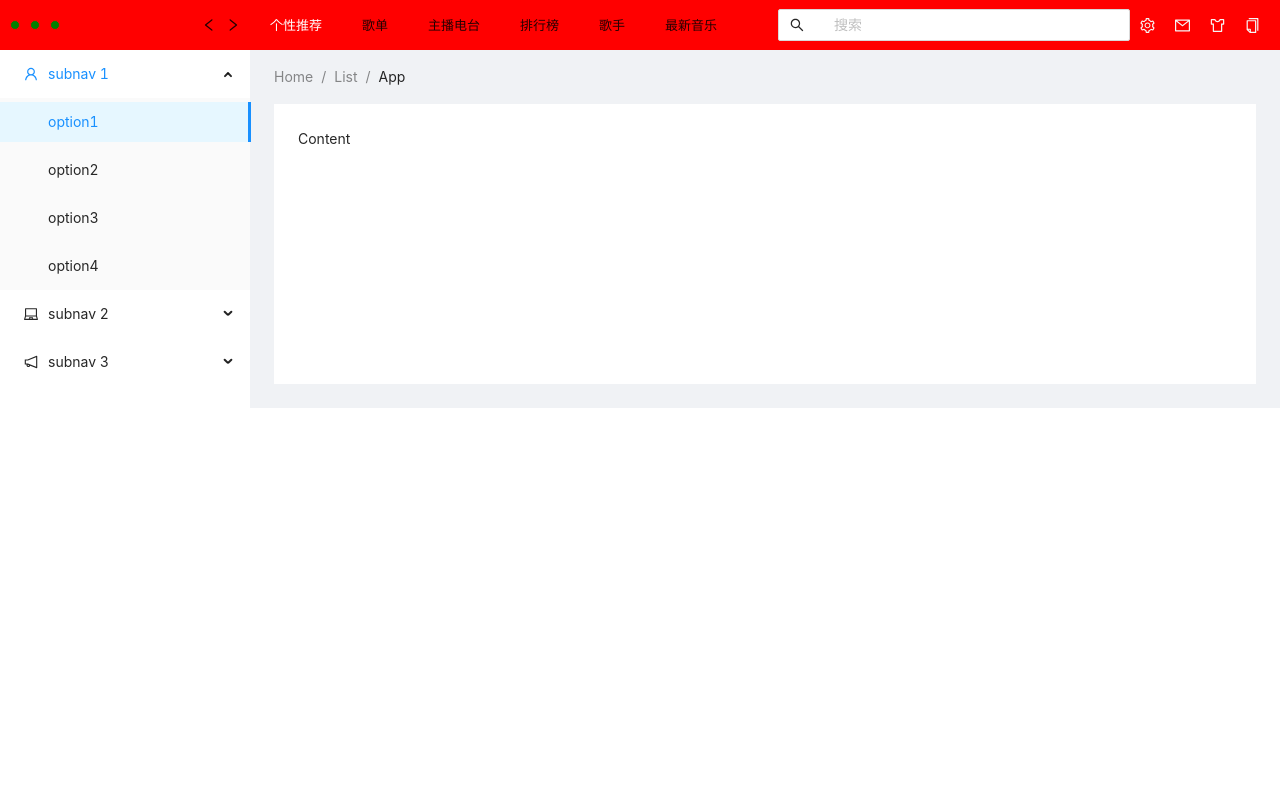
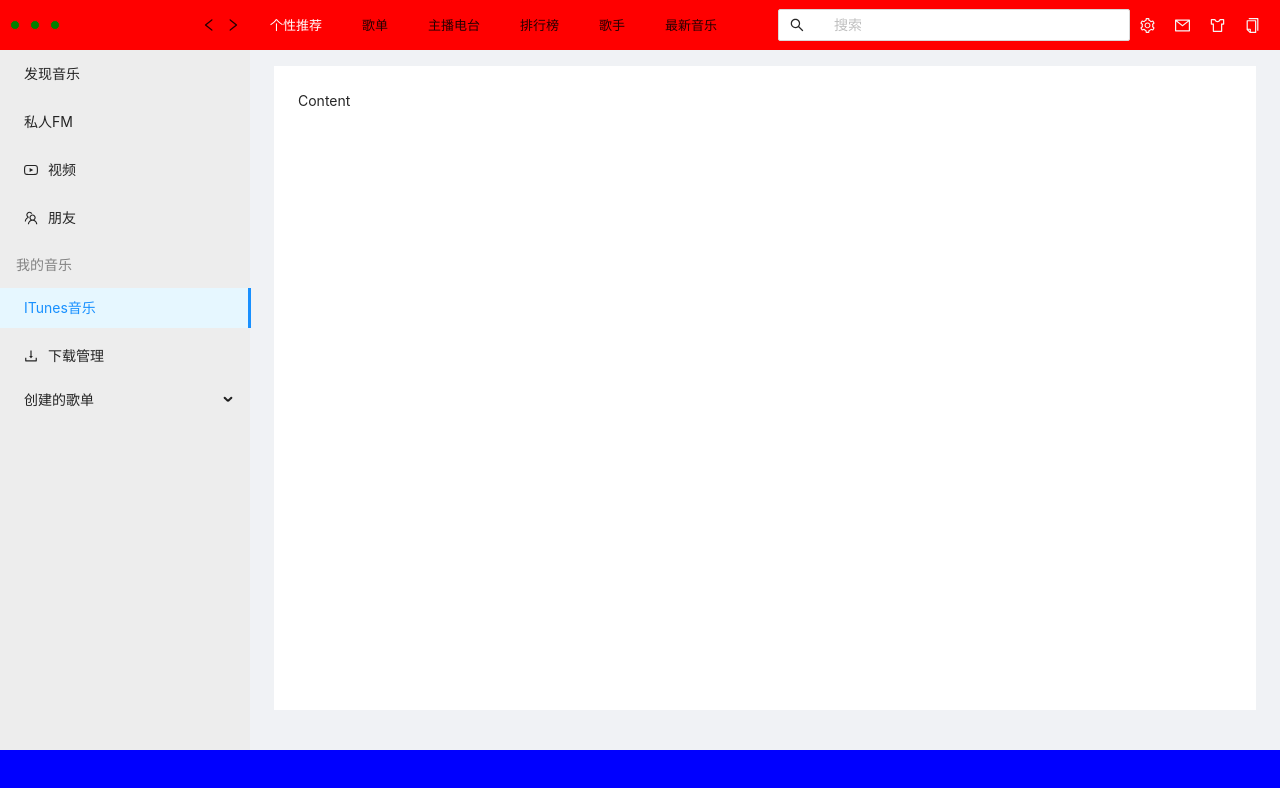
Before and after one commit to ly1994lyy/react-neteasemusci, a React (Create React App) app: page / in a window 1280 px wide. Shown: the top 788 px of the page. Built offline with nearby package versions, Linux system fonts and the light colour scheme.

Commit message:
首页框架

```diff
--- a/src/components/main/Main.jsx
+++ b/src/components/main/Main.jsx
@@ -1,21 +1,22 @@
-import { Layout, Menu, Breadcrumb,Input } from "antd";
+import { Layout, Menu, Input } from "antd";
 import {
-  UserOutlined,
-  LaptopOutlined,
-  NotificationOutlined,
   LeftOutlined,
   RightOutlined,
   SearchOutlined,
   SettingOutlined,
   MailOutlined,
   SkinOutlined,
-  CopyOutlined
+  CopyOutlined,
+  HeartOutlined,
+  DownloadOutlined,
+  YoutubeOutlined,
+  TeamOutlined
 } from "@ant-design/icons";
 import React from "react";
 import './index.scss'
 
 const { SubMenu } = Menu;
-const { Header, Content, Sider } = Layout;
+const { Header, Content, Sider,Footer } = Layout;
 
 function Main() {
   return (
@@ -66,50 +67,39 @@ function Main() {
             mode="inline"
             defaultSelectedKeys={["1"]}
             defaultOpenKeys={["sub1"]}
-            style={{ height: "100%", borderRight: 0 }}
+            className="sider-box"
           >
-            <SubMenu key="sub1" icon={<UserOutlined />} title="subnav 1">
-              <Menu.Item key="1">option1</Menu.Item>
-              <Menu.Item key="2">option2</Menu.Item>
-              <Menu.Item key="3">option3</Menu.Item>
-              <Menu.Item key="4">option4</Menu.Item>
-            </SubMenu>
-            <SubMenu key="sub2" icon={<LaptopOutlined />} title="subnav 2">
-              <Menu.Item key="5">option5</Menu.Item>
-              <Menu.Item key="6">option6</Menu.Item>
-              <Menu.Item key="7">option7</Menu.Item>
-              <Menu.Item key="8">option8</Menu.Item>
-            </SubMenu>
+            <Menu.Item key="5">发现音乐</Menu.Item>
+            <Menu.Item key="6">私人FM</Menu.Item>
+            <Menu.Item key="7" icon={<YoutubeOutlined />}>视频</Menu.Item>
+            <Menu.Item key="8" icon={<TeamOutlined />}>朋友</Menu.Item>
+            <Menu.ItemGroup title="我的音乐">
+              <Menu.Item key="1">ITunes音乐</Menu.Item>
+              <Menu.Item key="2" icon={<DownloadOutlined />}>下载管理</Menu.Item>
+            </Menu.ItemGroup>
             <SubMenu
               key="sub3"
-              icon={<NotificationOutlined />}
-              title="subnav 3"
+              title="创建的歌单"
             >
-              <Menu.Item key="9">option9</Menu.Item>
-              <Menu.Item key="10">option10</Menu.Item>
-              <Menu.Item key="11">option11</Menu.Item>
-              <Menu.Item key="12">option12</Menu.Item>
+              <Menu.Item key="9" icon={<HeartOutlined />}>我喜欢的音乐</Menu.Item>
             </SubMenu>
           </Menu>
         </Sider>
         <Layout style={{ padding: "0 24px 24px" }}>
-          <Breadcrumb style={{ margin: "16px 0" }}>
-            <Breadcrumb.Item>Home</Breadcrumb.Item>
-            <Breadcrumb.Item>List</Breadcrumb.Item>
-            <Breadcrumb.Item>App</Breadcrumb.Item>
-          </Breadcrumb>
           <Content
             className="site-layout-background"
             style={{
               padding: 24,
-              margin: 0,
               minHeight: 280,
+              margin: "16px 0",
             }}
           >
             Content
           </Content>
         </Layout>
       </Layout>
+      <Footer style={{background:"blue",height:"50px"}}>
+      </Footer>
     </Layout>
   );
 }
--- a/src/components/main/index.scss
+++ b/src/components/main/index.scss
@@ -71,6 +71,12 @@
   }
 }
 
+.sider-box{
+  height: calc(100vh - 100px) !important;
+  border-right: 0 !important;
+  background: rgb(237,237,237) !important;
+}
+
 .site-layout-background {
   background: #fff;
 }
```
Also changed, not shown: src/components/header/Header.jsx (+4 -5 lines).
